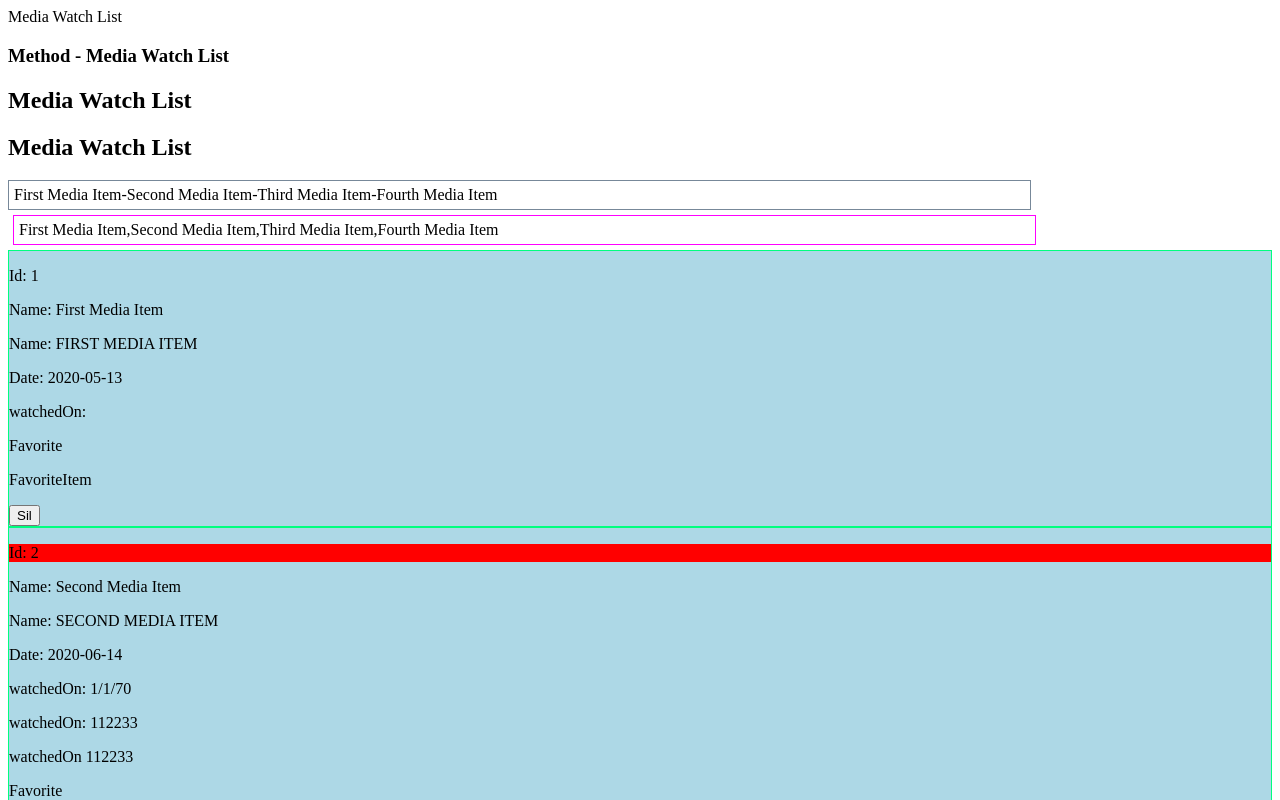
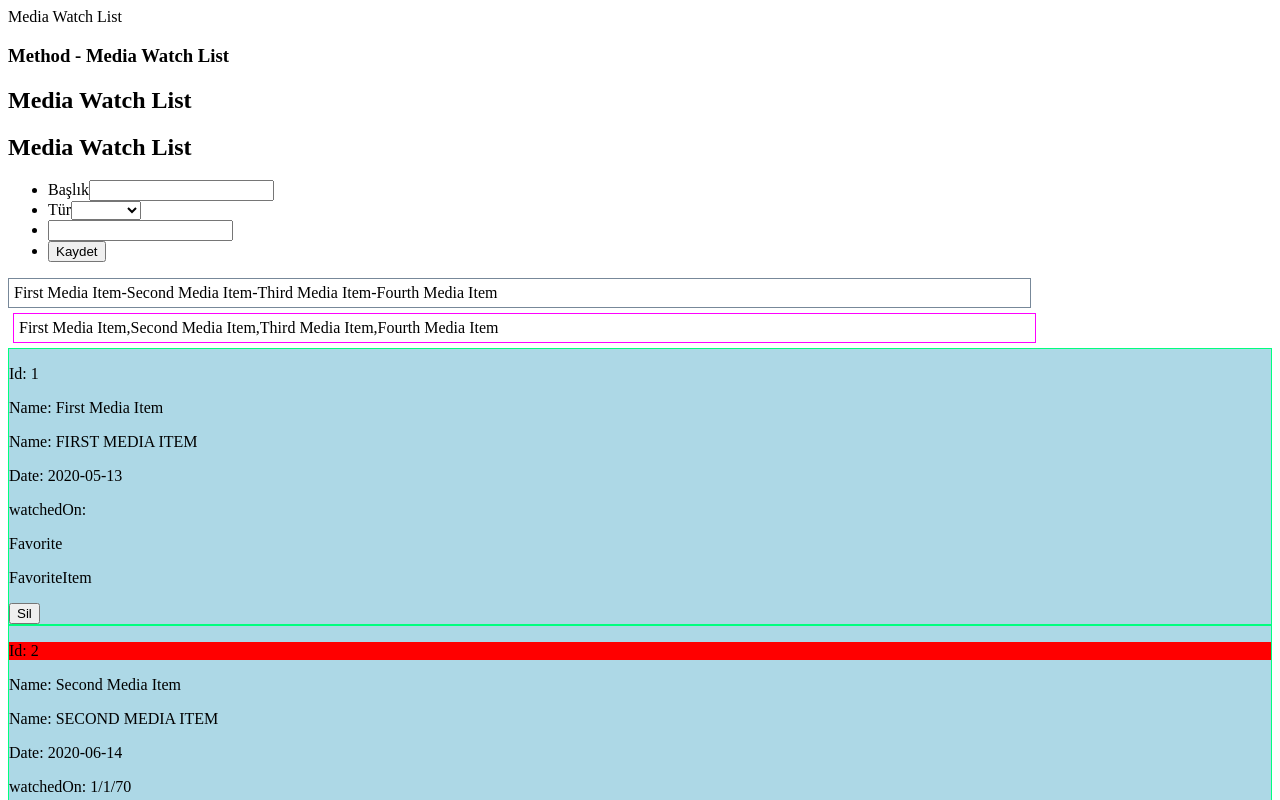
Before and after one commit to cowboycb/angular-training, an Angular app in the folder linkedin-angular-essentials/: page / in a window 1280 px wide. Shown: the top 800 px of the page. Built offline with nearby package versions, Linux system fonts and the light colour scheme.

Commit message:
template-driven form implementation (ngModel by FormsModule)

```diff
--- /dev/null
+++ b/linkedin-angular-essentials/src/app/media-item-form/media-item-form.component.html
@@ -0,0 +1,35 @@
+
+<form #mediaItemForm="ngForm" (ngSubmit)="onSubmit(mediaItemForm.value)" >
+<ul>
+  <li>
+    <label for="name">Başlık</label>
+    <input name="name" id="name" ngModel #name="ngModel">
+
+  </li>
+  <li>
+    <label for="medium">Tür</label>
+    <select name="medium" id="medium" ngModel #medium="ngModel">
+      <option value="medium">Medium</option>
+      <option value="series">Series</option>
+    </select>
+
+  </li>
+  <li>
+
+    <label for="date"></label>
+  <input name="date" id="date" ngModel #date="ngModel">
+  </li>
+  <li>
+    <button type="submit"> Kaydet </button>
+  </li>
+</ul>
+
+
+
+
+
+
+
+
+
+</form>
--- /dev/null
+++ b/linkedin-angular-essentials/src/app/media-item-form/media-item-form.component.ts
@@ -0,0 +1,19 @@
+import { Component, OnInit } from '@angular/core';
+
+@Component({
+  selector: 'mw-media-item-form',
+  templateUrl: './media-item-form.component.html',
+  styleUrls: ['./media-item-form.component.css']
+})
+export class MediaItemFormComponent implements OnInit {
+
+  constructor() { }
+
+  ngOnInit(): void {
+  }
+
+  onSubmit(mediaItem){
+    console.log(mediaItem);
+  }
+
+}
--- a/linkedin-angular-essentials/src/app/media-item-list/media-item-list.component.html
+++ b/linkedin-angular-essentials/src/app/media-item-list/media-item-list.component.html
@@ -1,4 +1,9 @@
 <section>
+
+
+  <mw-media-item-form></mw-media-item-form>
+
+
 
   <header>
     <div style="padding: 5px; width: 80%; border: 1px solid lightslategrey;">
```
Also changed, not shown: linkedin-angular-essentials/src/app/app.module.ts (+6 -2 lines), linkedin-angular-essentials/src/app/media-item-form/media-item-form.component.css (added), 1 other file (tests, documents, lock files or other folders).
